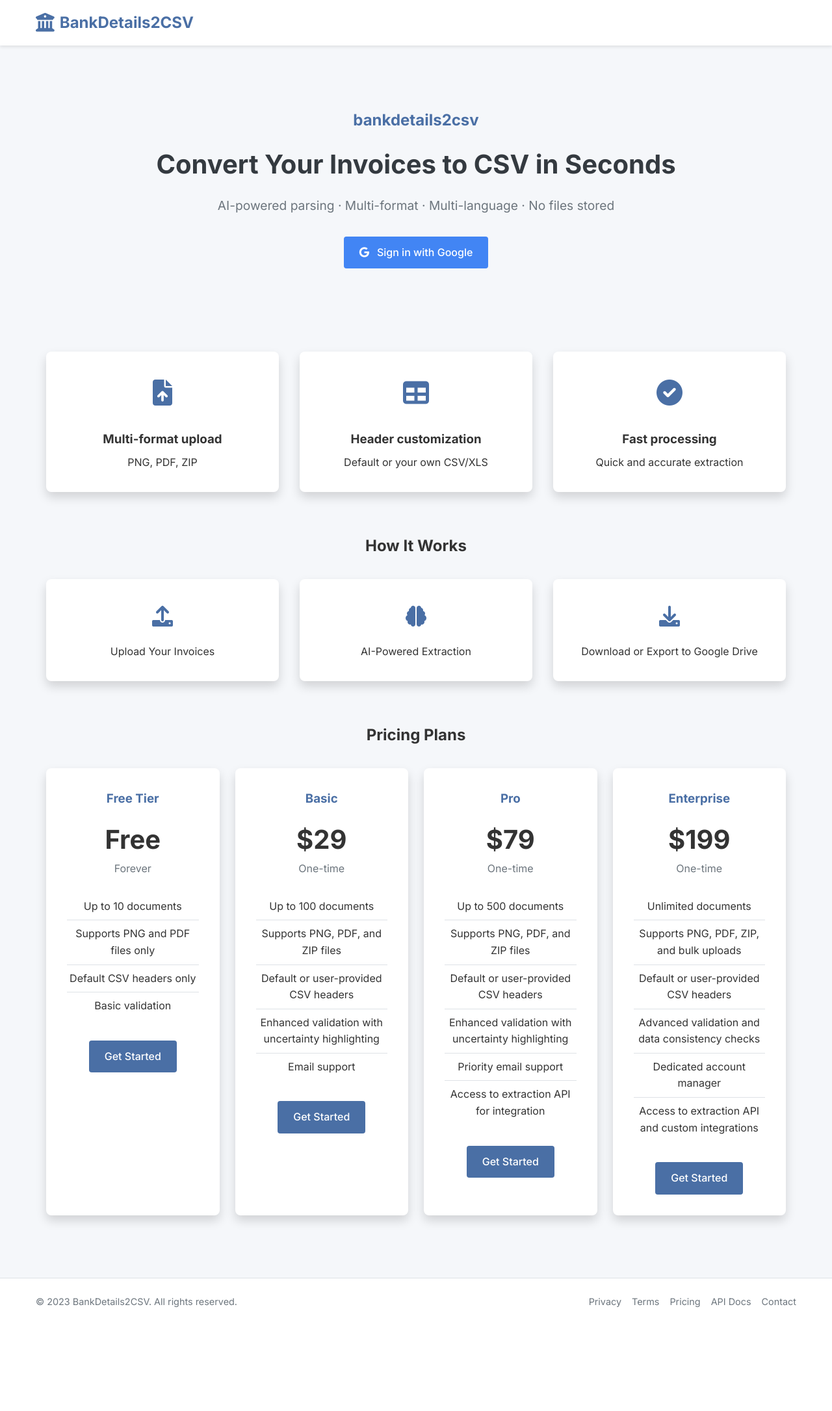
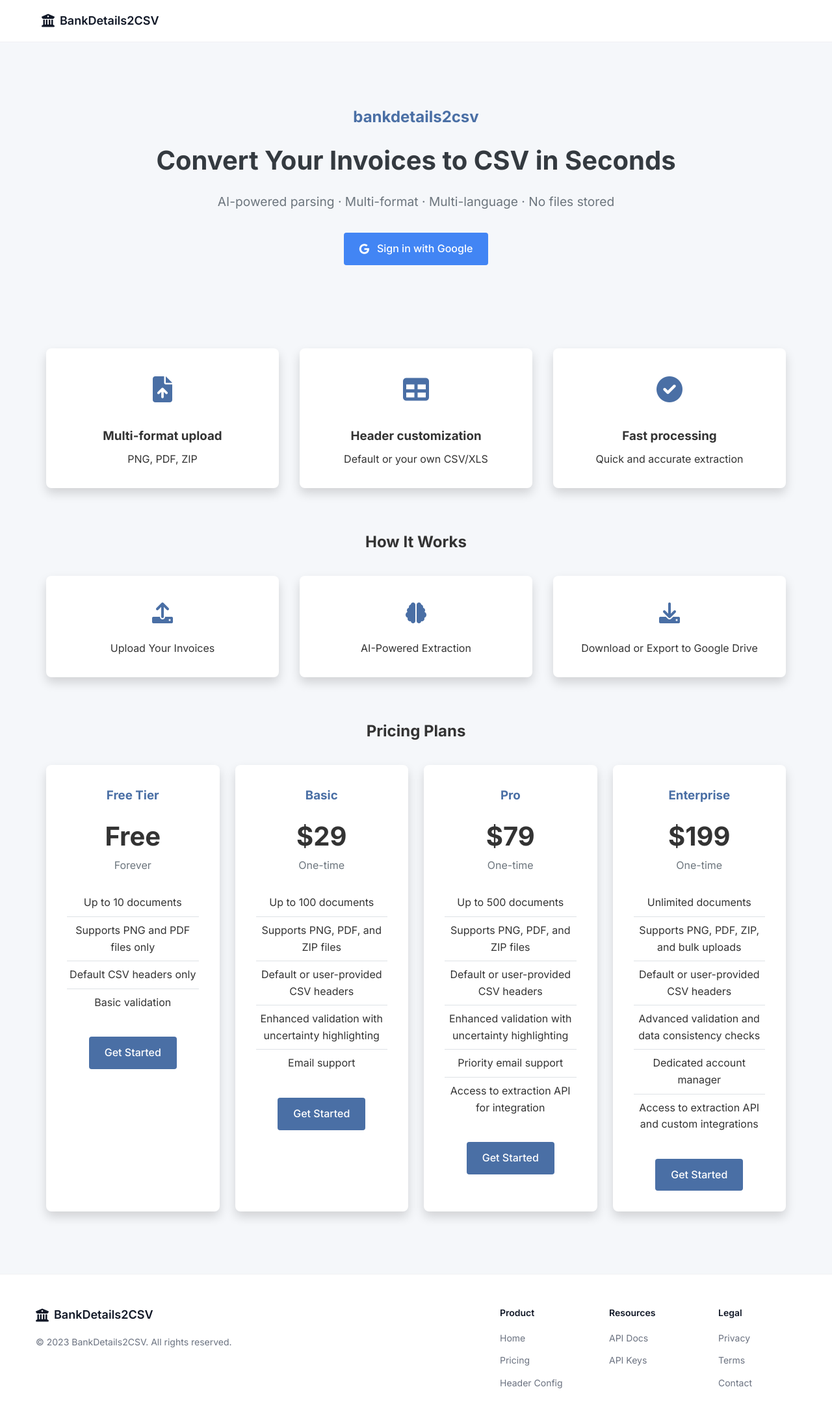
Before and after one commit to Jamleads/AI-Bank-Details-Extractor, a FastAPI app: page /login in a window 1280 px wide. Shown: the whole page at 65% size. Before the commit the page ends 2011 px from the top, so only its background shows below. Run offline with FastAPI, Linux system fonts and the light colour scheme.

Commit message:
ui update

```diff
--- a/app/core/admin_config.py
+++ b/app/core/admin_config.py
@@ -8,7 +8,6 @@ ADMIN_EMAILS = [
     "salbiz2021@gmail.com",  # User's actual email
     "ogunyemiadetunji17@gmail.com",
     "mikaelcbernard@gmail.com"
-    # Add more admin emails as needed
 ]
 
 def is_admin_email(email: str) -> bool:
@@ -21,4 +20,4 @@ def is_admin_email(email: str) -> bool:
     Returns:
         True if the email is in the admin list, False otherwise
     """
-    return email.lower() in [admin_email.lower() for admin_email in ADMIN_EMAILS]
+    return email in ADMIN_EMAILS
--- a/app/static/css/style.css
+++ b/app/static/css/style.css
@@ -35,99 +35,150 @@ body {
 /* Header */
 .site-header {
     background-color: white;
-    box-shadow: 0 2px 5px rgba(0, 0, 0, 0.1);
-    padding: 1rem 0;
+    border-bottom: 1px solid #f1f1f4;
+    padding: 0;
     position: sticky;
     top: 0;
     z-index: 100;
 }
 
-.header-container {
+.navbar {
     display: flex;
     justify-content: space-between;
     align-items: center;
+    height: 64px;
+    padding: 0 1.5rem;
 }
 
 .logo {
     display: flex;
     align-items: center;
     text-decoration: none;
+    color: #111827;
+    font-weight: 600;
+    font-size: 1.125rem;
+    transition: color 0.15s ease-in-out;
+}
+
+.logo:hover {
     color: var(--primary-color);
-    font-weight: 700;
-    font-size: 1.5rem;
 }
 
 .logo i {
     margin-right: 0.5rem;
-    font-size: 1.8rem;
+    font-size: 1.25rem;
 }
 
-.user-info {
+.nav-container {
     display: flex;
     align-items: center;
-}
-
-.user-name {
-    margin-right: 1rem;
-    font-weight: 500;
+    gap: 2rem;
 }
 
 .nav-links {
     display: flex;
     align-items: center;
+    gap: 1.5rem;
 }
 
 .nav-link {
-    margin: 0 0.5rem;
+    font-size: 0.875rem;
     text-decoration: none;
-    color: var(--secondary-color);
+    color: #4b5563;
     font-weight: 500;
-    transition: color 0.3s;
+    transition: color 0.15s ease-in-out;
+    position: relative;
+    padding: 0.25rem 0;
 }
 
 .nav-link:hover {
-    color: var(--primary-color);
+    color: #111827;
 }
 
-.logout-btn {
-    background-color: transparent;
-    border: 1px solid var(--danger-color);
-    color: var(--danger-color);
-    padding: 0.25rem 0.75rem;
-    border-radius: 4px;
-    font-weight: 500;
-    text-decoration: none;
-    transition: all 0.3s;
+.nav-link.active {
+    color: #111827;
+    font-weight: 600;
 }
 
-.logout-btn:hover {
-    background-color: var(--danger-color);
-    color: white;
+.nav-link.active::after {
+    content: "";
+    position: absolute;
+    left: 0;
+    right: 0;
+    bottom: -4px;
+    height: 2px;
+    background-color: var(--primary-color);
+    border-radius: 2px;
+}
+
+.user-actions {
+    display: flex;
+    align-items: center;
+    gap: 1rem;
+}
+
+.user-name {
+    font-size: 0.875rem;
+    font-weight: 500;
+    color: #111827;
+}
+
+.btn {
+    display: inline-flex;
+    align-items: center;
+    justify-content: center;
+    gap: 0.375rem;
+    padding: 0.375rem 1rem;
+    border-radius: 0.375rem;
+    font-size: 0.875rem;
+    font-weight: 500;
+    transition: all 0.15s ease-in-out;
+    cursor: pointer;
+    text-decoration: none;
+}
+
+.btn-admin {
+    background-color: #e0e7ff;
+    color: #4f46e5;
+}
+
+.btn-admin:hover {
+    background-color: #c7d2fe;
+}
+
+.btn-logout {
+    border: 1px solid #ef4444;
+    color: #ef4444;
+    background-color: transparent;
+}
+
+.btn-logout:hover {
+    background-color: #fee2e2;
 }
 
 /* Mobile menu */
 .mobile-menu-toggle {
     display: none;
-    font-size: 1.5rem;
-    color: var(--primary-color);
+    font-size: 1.25rem;
+    color: #111827;
     cursor: pointer;
 }
 
 .mobile-dropdown {
     display: none;
     position: absolute;
-    top: 100%;
+    top: 64px;
     right: 0;
     background-color: white;
-    box-shadow: var(--shadow);
-    border-radius: 4px;
-    width: 200px;
+    box-shadow: 0 10px 15px -3px rgba(0, 0, 0, 0.1), 0 4px 6px -2px rgba(0, 0, 0, 0.05);
+    border-radius: 0.5rem;
+    width: 16rem;
     z-index: 100;
-    padding: 1rem;
+    padding: 0.75rem 0;
     transform: translateY(-10px);
     opacity: 0;
     visibility: hidden;
-    transition: all 0.3s;
+    transition: all 0.2s ease-in-out;
 }
 
 .mobile-dropdown.active {
@@ -557,35 +643,85 @@ body {
 /* Footer */
 .site-footer {
     background-color: white;
-    padding: 1.5rem 0;
-    border-top: 1px solid var(--border-color);
+    padding: 3rem 0 2rem;
+    border-top: 1px solid #f1f1f4;
 }
 
-.footer-content {
+.footer-container {
     display: flex;
-    justify-content: space-between;
+    flex-wrap: wrap;
+    gap: 3rem;
+}
+
+.footer-brand {
+    flex: 1;
+    min-width: 200px;
+}
+
+.footer-logo {
+    display: flex;
     align-items: center;
+    text-decoration: none;
+    color: #111827;
+    font-weight: 600;
+    font-size: 1.125rem;
+    margin-bottom: 1rem;
+}
+
+.footer-logo i {
+    margin-right: 0.5rem;
+    font-size: 1.25rem;
 }
 
 .copyright {
-    color: var(--secondary-color);
-    font-size: 0.9rem;
+    color: #6b7280;
+    font-size: 0.875rem;
+    margin-top: 1rem;
+}
+
+.footer-links-container {
+    display: flex;
+    flex-wrap: wrap;
+    gap: 3rem;
+}
+
+.footer-links-group {
+    min-width: 120px;
+}
+
+.footer-heading {
+    color: #111827;
+    font-size: 0.875rem;
+    font-weight: 600;
+    margin-bottom: 1rem;
 }
 
 .footer-links {
     display: flex;
-    gap: 1rem;
+    flex-direction: column;
+    gap: 0.75rem;
 }
 
 .footer-link {
-    color: var(--secondary-color);
+    color: #6b7280;
     text-decoration: none;
-    font-size: 0.9rem;
-    transition: color 0.3s;
+    font-size: 0.875rem;
+    transition: color 0.15s ease-in-out;
 }
 
 .footer-link:hover {
-    color: var(--primary-color);
+    color: #111827;
+}
+
+@media (max-width: 768px) {
+    .footer-container {
+        flex-direction: column;
+        gap: 2rem;
+    }
+
+    .footer-links-container {
+        gap: 2rem;
+    }
 }
 
 /* Responsive */
--- a/app/templates/admin.html
+++ b/app/templates/admin.html
@@ -163,7 +163,6 @@
                     <th>Subscription</th>
                     <th>Created</th>
                     <th>Last Login</th>
-                    <th>Records</th>
                     <th>Extractions</th>
                 </tr>
             </thead>
@@ -284,7 +283,6 @@
                     <td><span class="badge badge-primary">${user.subscription_tier}</span></td>
                     <td>${createdAt}</td>
                     <td>${lastLogin}</td>
-                    <td>${user.bank_records_count}</td>
                     <td>${user.extractions_count}</td>
                 `;
 
--- a/app/templates/base.html
+++ b/app/templates/base.html
@@ -16,33 +16,38 @@
 
 <body>
     <header class="site-header">
-        <div class="container header-container">
+        <div class="container navbar">
             <a href="/" class="logo">
                 <i class="fas fa-university"></i>
                 <span>BankDetails2CSV</span>
             </a>
 
             {% if current_user %}
-            <div class="user-info desktop-only">
-                <span class="user-name">{{ current_user.name }}</span>
+            <nav class="nav-container">
                 <div class="nav-links">
-                    <a href="/" class="nav-link">Home</a>
-                    <a href="/header-config" class="nav-link">Header Config</a>
-                    <a href="/api-keys" class="nav-link">API Keys</a>
-                    <a href="/pricing" class="nav-link">Pricing</a>
+                    <a href="/" class="nav-link {% if request.path == '/' %}active{% endif %}">Home</a>
+                    <a href="/header-config"
+                        class="nav-link {% if request.path == '/header-config' %}active{% endif %}">Header Config</a>
+                    <a href="/api-keys" class="nav-link {% if request.path == '/api-keys' %}active{% endif %}">API
+                        Keys</a>
+                    <a href="/pricing" class="nav-link {% if request.path == '/pricing' %}active{% endif %}">Pricing</a>
+                </div>
+
+                <div class="user-actions">
+                    <span class="user-name">{{ current_user.name }}</span>
                     {% if is_admin %}
-                    <a href="/admin" class="nav-link admin-link">
+                    <a href="/admin" class="btn btn-admin">
                         <i class="fas fa-user-shield"></i> Admin
                     </a>
                     {% endif %}
-                    <a href="/auth/logout" class="logout-btn">
+                    <a href="/auth/logout" class="btn btn-logout">
                         <i class="fas fa-sign-out-alt"></i> Logout
                     </a>
                 </div>
-            </div>
+            </nav>
 
             <div class="mobile-menu-toggle">
-                <i class="fas fa-user-circle"></i>
+                <i class="fas fa-bars"></i>
             </div>
 
             <div class="mobile-dropdown">
@@ -83,16 +88,38 @@
     </main>
 
     <footer class="site-footer">
-        <div class="container footer-content">
-            <div class="copyright">
-                &copy; 2023 BankDetails2CSV. All rights reserved.
+        <div class="container footer-container">
+            <div class="footer-brand">
+                <a href="/" class="footer-logo">
+                    <i class="fas fa-university"></i>
+                    <span>BankDetails2CSV</span>
+                </a>
+                <p class="copyright">&copy; 2023 BankDetails2CSV. All rights reserved.</p>
             </div>
-            <div class="footer-links">
-                <a href="/privacy" class="footer-link">Privacy</a>
-                <a href="/terms" class="footer-link">Terms</a>
-                <a href="/pricing" class="footer-link">Pricing</a>
-                <a href="/redoc" class="footer-link">API Docs</a>
-                <a href="mailto:contact@bankdetails2csv.com" class="footer-link">Contact</a>
+            <div class="footer-links-container">
+                <div class="footer-links-group">
+                    <h4 class="footer-heading">Product</h4>
+                    <div class="footer-links">
+                        <a href="/" class="footer-link">Home</a>
+                        <a href="/pricing" class="footer-link">Pricing</a>
+                        <a href="/header-config" class="footer-link">Header Config</a>
+                    </div>
+                </div>
+                <div class="footer-links-group">
+                    <h4 class="footer-heading">Resources</h4>
+                    <div class="footer-links">
+                        <a href="/redoc" class="footer-link">API Docs</a>
+                        <a href="/api-keys" class="footer-link">API Keys</a>
+                    </div>
+                </div>
+                <div class="footer-links-group">
+                    <h4 class="footer-heading">Legal</h4>
+                    <div class="footer-links">
+                        <a href="/privacy" class="footer-link">Privacy</a>
+                        <a href="/terms" class="footer-link">Terms</a>
+                        <a href="mailto:contact@bankdetails2csv.com" class="footer-link">Contact</a>
+                    </div>
+                </div>
             </div>
         </div>
     </footer>
```
Also changed, not shown: other parts of app/static/css/style.css (+41 -6 lines).
